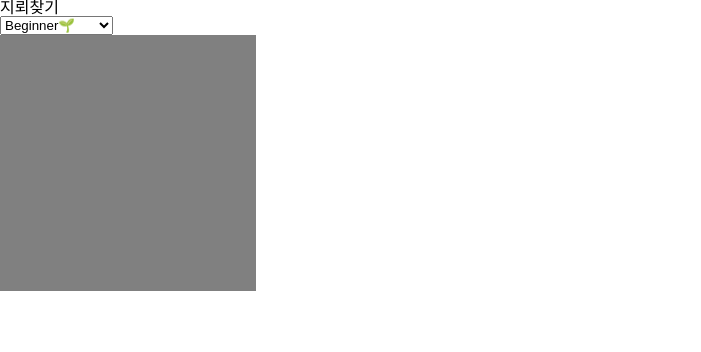
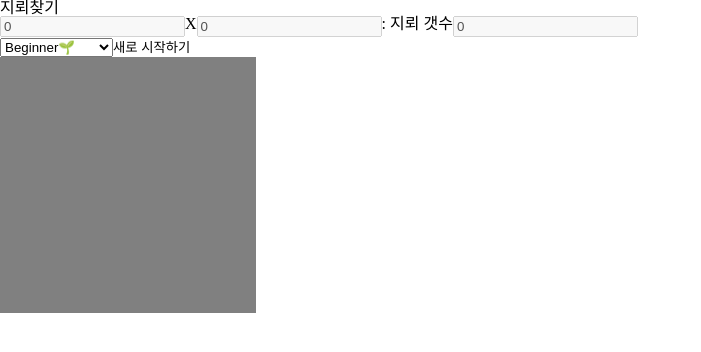
Before and after one commit to chloeelog/minesweeper, a React (Vite) app: page / in a window 1280 px wide. Shown: the top 352 px of the page, without its empty margins (0-701 px from the left). Built offline with nearby package versions, Linux system fonts and the light colour scheme.

Commit message:
feat: handle custom inputs

```diff
--- a/src/components/Board/Board.tsx
+++ b/src/components/Board/Board.tsx
@@ -9,9 +9,8 @@ import { Field } from "@components/Field";
 
 export const Board = () => {
   const dispatch = useDispatch();
-  const { row, col, mineCount } = useSelector(
-    (state: RootState) => state.configurationSlice
-  );
+  const { level } = useSelector((state: RootState) => state.configurationSlice);
+  const { row, col, mineCount } = level;
   const { field } = useSelector((state: RootState) => state.fieldSlice);
 
   useEffect(() => {
--- a/src/components/Cell/Cell.tsx
+++ b/src/components/Cell/Cell.tsx
@@ -1,10 +1,8 @@
 import { MouseEvent } from "react";
-
-import { CellMeta, CellStatus, Cell as CellType } from "@types";
-
 import { useSelector } from "react-redux";
 
 import { GameState, RootState } from "@store";
+import { CellMeta, CellStatus, Cell as CellType } from "@types";
 
 import * as S from "./Cell.style";
 
--- a/src/components/ControlPanel/ControlPanel.style.ts
+++ b/src/components/ControlPanel/ControlPanel.style.ts
@@ -0,0 +1,6 @@
+import { styled } from "styled-components";
+
+export const Row = styled.div`
+  display: flex;
+  flex-direction: row;
+`;
--- a/src/components/ControlPanel/ControlPanel.tsx
+++ b/src/components/ControlPanel/ControlPanel.tsx
@@ -1,10 +1,12 @@
-import { ChangeEvent, useEffect } from "react";
+import { ChangeEvent, useState } from "react";
 import { useDispatch, useSelector } from "react-redux";
 
 import { LEVEL } from "@constants";
 import { RootState, setLevel, updateField } from "@store";
-import { LevelKey, LevelValue } from "@types";
+import { LevelKey, FieldMeta } from "@types";
 import { getInitializedField } from "@utils";
+
+import * as S from "./ControlPanel.style";
 
 export const ControlPanel = () => {
   const dispatch = useDispatch();
@@ -12,31 +14,63 @@ export const ControlPanel = () => {
 
   const { level } = useSelector((state: RootState) => state.configurationSlice);
 
-  const initialize = ({ row, col, mineCount }: LevelValue) => {
+  const isCustomLevel = level === LEVEL.CUSTOM;
+
+  const [customRow, setCustomRow] = useState<number>(0);
+  const [customCol, setCustomCol] = useState<number>(0);
+  const [customMineCount, setCustomMineCount] = useState<number>(0);
+
+  const initializeField = ({ row, col, mineCount }: FieldMeta) => {
     const field = getInitializedField({ row, col, mineCount });
     dispatch(updateField(field));
   };
 
   const handleUpdateLevel = (event: ChangeEvent<HTMLSelectElement>) => {
     const selectedLevel = event.target.value as LevelKey;
+    const level = LEVEL[selectedLevel];
+    dispatch(setLevel(level));
+  };
 
-    if (selectedLevel === "CUSTOM") {
-      // TODO: 커스텀 레벨 입력 창 띄워주기
+  const handleInitializeClick = () => {
+    if (level === LEVEL.CUSTOM) {
+      initializeField({
+        row: customRow,
+        col: customCol,
+        mineCount: customMineCount,
+      });
       return;
     }
-
-    const level = LEVEL[selectedLevel];
-    dispatch(setLevel(level));
-    initialize(level);
+    initializeField(level);
   };
-
-  useEffect(() => {
-    initialize(level);
-  }, []);
 
   return (
     <header>
       <h1>지뢰찾기</h1>
+      <S.Row>
+        <input
+          type="number"
+          value={customRow}
+          max={100}
+          onChange={(event) => setCustomRow(Number(event.target.value))}
+          disabled={!isCustomLevel}
+        />
+        X
+        <input
+          type="number"
+          value={customCol}
+          max={100}
+          onChange={(event) => setCustomCol(Number(event.target.value))}
+          disabled={!isCustomLevel}
+        />
+        : 지뢰 갯수
+        <input
+          type="number"
+          value={customMineCount}
+          max={customRow * customCol}
+          onChange={(event) => setCustomMineCount(Number(event.target.value))}
+          disabled={!isCustomLevel}
+        />
+      </S.Row>
       <select onChange={handleUpdateLevel} defaultValue={level.value}>
         {levels.map(({ label, value }) => (
           <option key={value} value={value}>
@@ -44,7 +78,7 @@ export const ControlPanel = () => {
           </option>
         ))}
       </select>
-      <button></button>
+      <button onClick={handleInitializeClick}>새로 시작하기</button>
     </header>
   );
 };
--- a/src/components/Field/Field.tsx
+++ b/src/components/Field/Field.tsx
@@ -15,12 +15,9 @@ export const Field = () => {
     (state: RootState) => state.fieldSlice.field
   );
 
+  const { row, col } = initialField.meta;
   const field = cloneDeep(initialField);
   const info = field.info.flat();
-
-  const { row, col } = useSelector(
-    (state: RootState) => state.configurationSlice
-  );
 
   const handleCellClick = (cell: CellType) => {
     const { x, y, value } = cell;
--- a/src/constants/level.ts
+++ b/src/constants/level.ts
@@ -1,4 +1,6 @@
-export const LEVEL = {
+import { LevelType } from "@types";
+
+export const LEVEL: LevelType = {
   BEGINNER: {
     value: "BEGINNER",
     label: "Beginner🌱",
--- a/src/store/configurationSlice.tsx
+++ b/src/store/configurationSlice.tsx
@@ -1,20 +1,16 @@
 import { PayloadAction, createSlice } from "@reduxjs/toolkit";
 
 import { LEVEL } from "@constants";
-import { FieldMeta, LevelValue } from "@types";
+import { FieldMeta, Level } from "@types";
 
 type State = {
-  level: LevelValue;
-} & FieldMeta;
+  level: Level;
+};
 
-type Action = PayloadAction<LevelValue>;
-type CustomAction = PayloadAction<FieldMeta>;
+type Action = PayloadAction<Level>;
 
 const initialState: State = {
   level: LEVEL.BEGINNER,
-  row: LEVEL.BEGINNER.row,
-  col: LEVEL.BEGINNER.col,
-  mineCount: LEVEL.BEGINNER.mineCount,
 };
 
 export const configurationSlice = createSlice({
@@ -23,19 +19,10 @@ export const configurationSlice = createSlice({
   reducers: {
     setLevel: (state, action: Action) => {
       state.level = action.payload;
-      state.row = action.payload.row;
-      state.col = action.payload.col;
-      state.mineCount = action.payload.mineCount;
-    },
-    setCustomLevel: (state, action: CustomAction) => {
-      state.level = LEVEL.CUSTOM;
-      state.row = action.payload.row;
-      state.col = action.payload.col;
-      state.mineCount = action.payload.mineCount;
     },
   },
 });
 
-export const { setLevel, setCustomLevel } = configurationSlice.actions;
+export const { setLevel } = configurationSlice.actions;
 
 export default configurationSlice.reducer;
```
Also changed, not shown: src/types/level.type.ts (+9 -5 lines).
